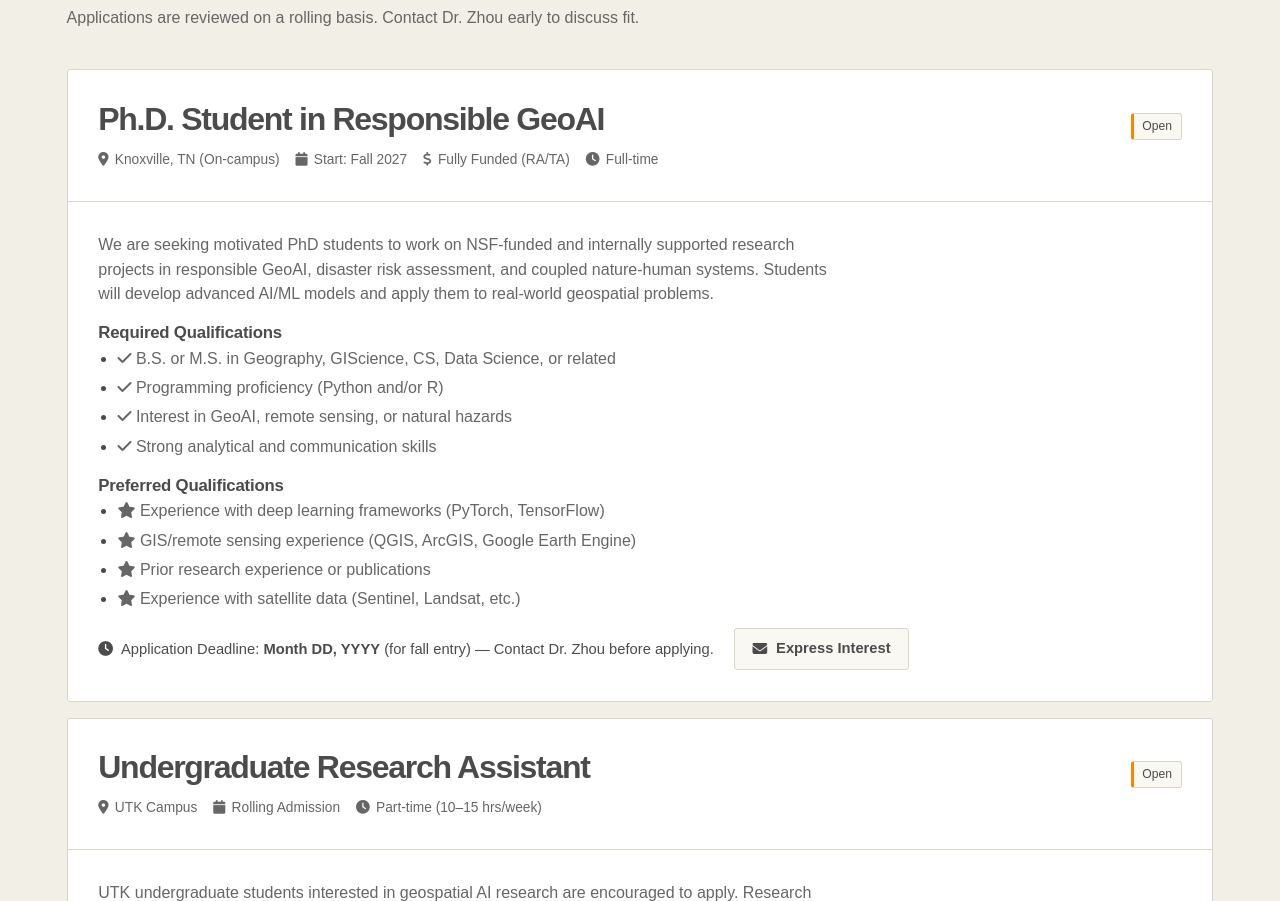
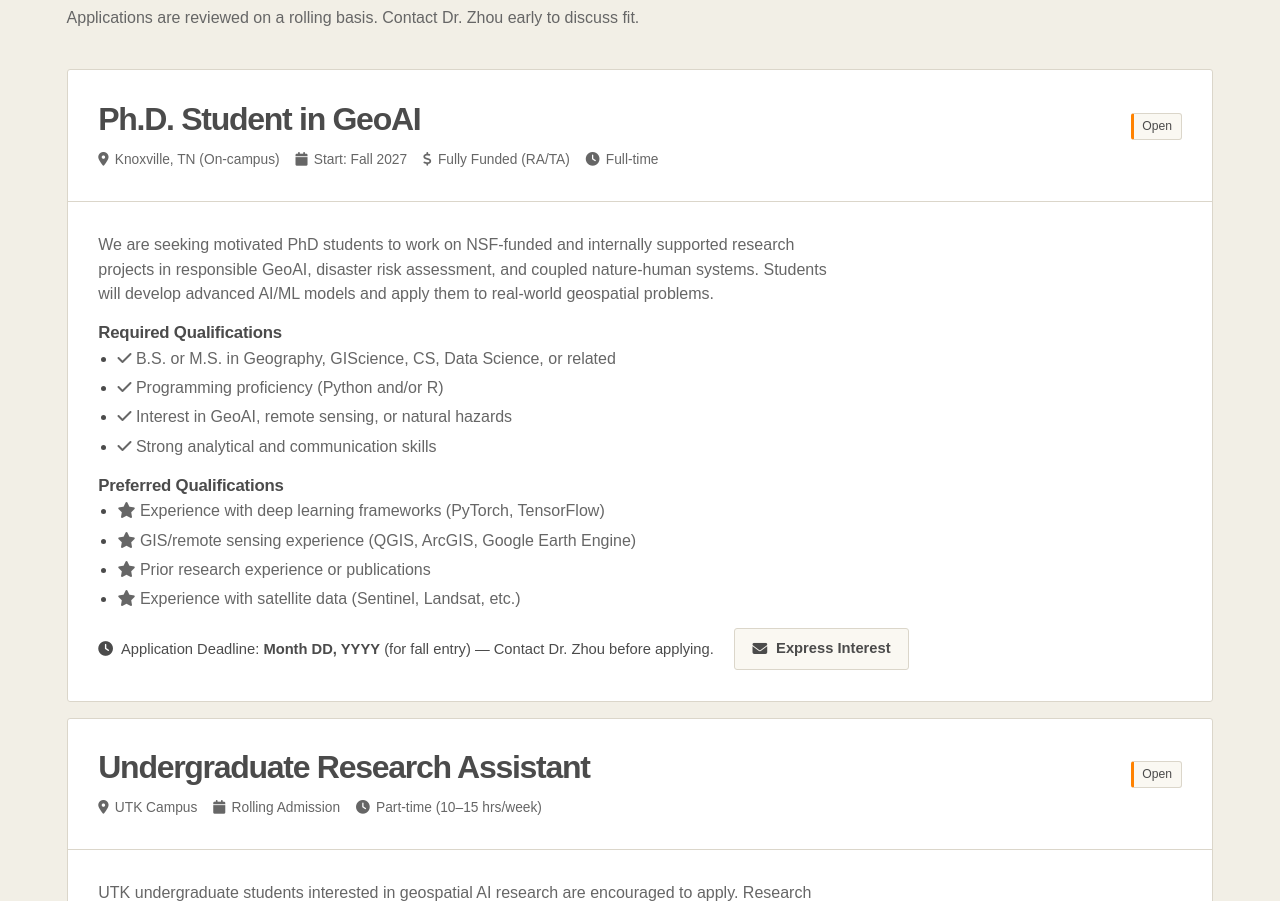
Before and after one commit to GRIND-Lab-Core/grind-lab-website, a plain HTML site: page apply.html in a window 1280 px wide. Shown: the part 900-1801 px from the top of the page. Drawn offline with Linux system fonts and the light colour scheme.

Commit message:
Shorten the Ph.D. position title on the apply page
Retitle "Ph.D. Student in Responsible GeoAI" to "Ph.D. Student in
GeoAI" and bold it.

Co-Authored-By: Claude Opus 5.5 <noreply@anthropic.com>

```diff
--- a/apply.html
+++ b/apply.html
@@ -117,7 +117,7 @@
       <div class="position-card fade-up">
         <div class="position-header">
           <div class="position-title-group">
-            <div class="position-title">Ph.D. Student in Responsible GeoAI</div>
+            <div class="position-title"><strong>Ph.D. Student in GeoAI</strong></div>
             <div class="position-meta">
               <span><i class="fas fa-map-marker-alt" aria-hidden="true"></i> Knoxville, TN (On-campus)</span>
               <span><i class="fas fa-calendar" aria-hidden="true"></i> Start: Fall 2027</span>
```
